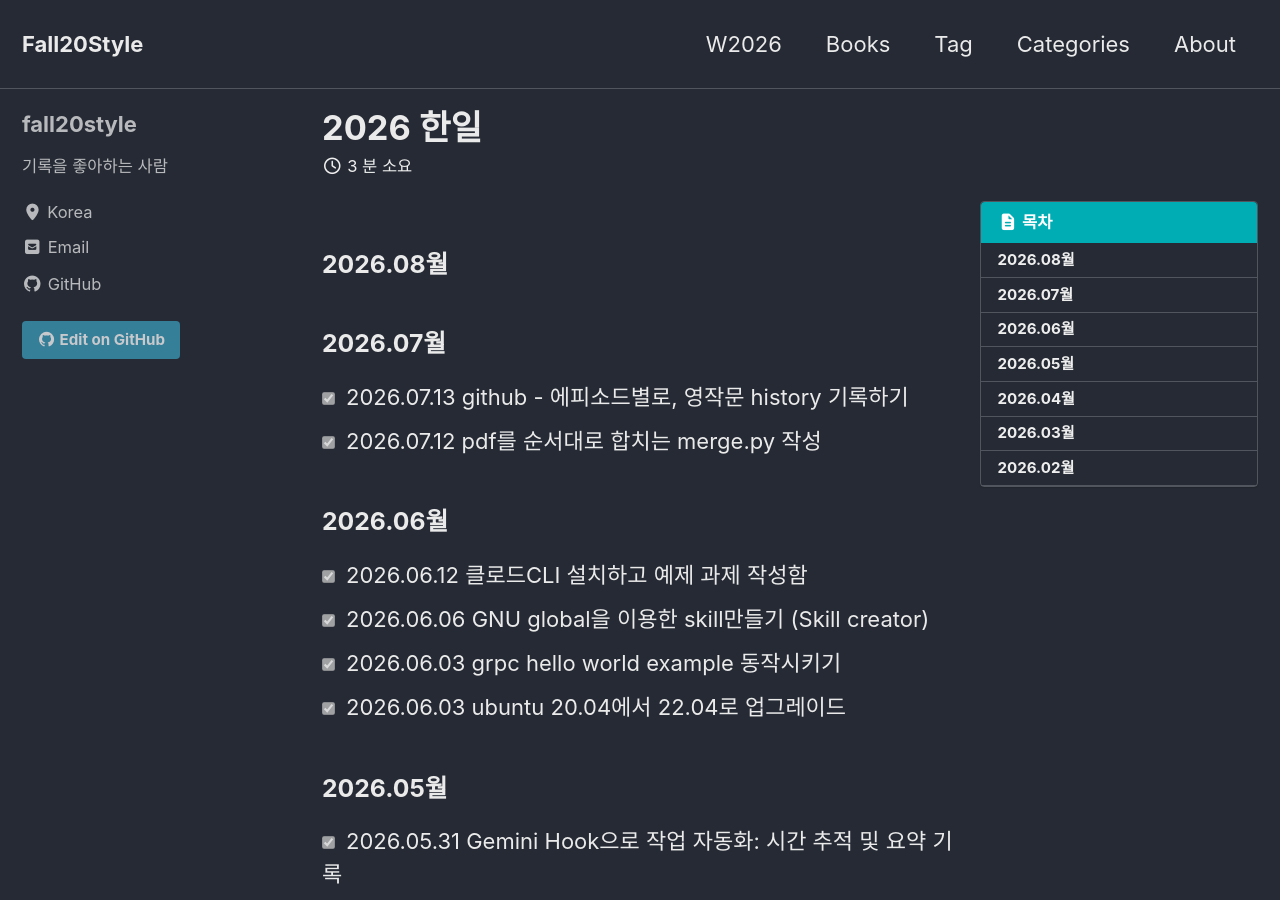
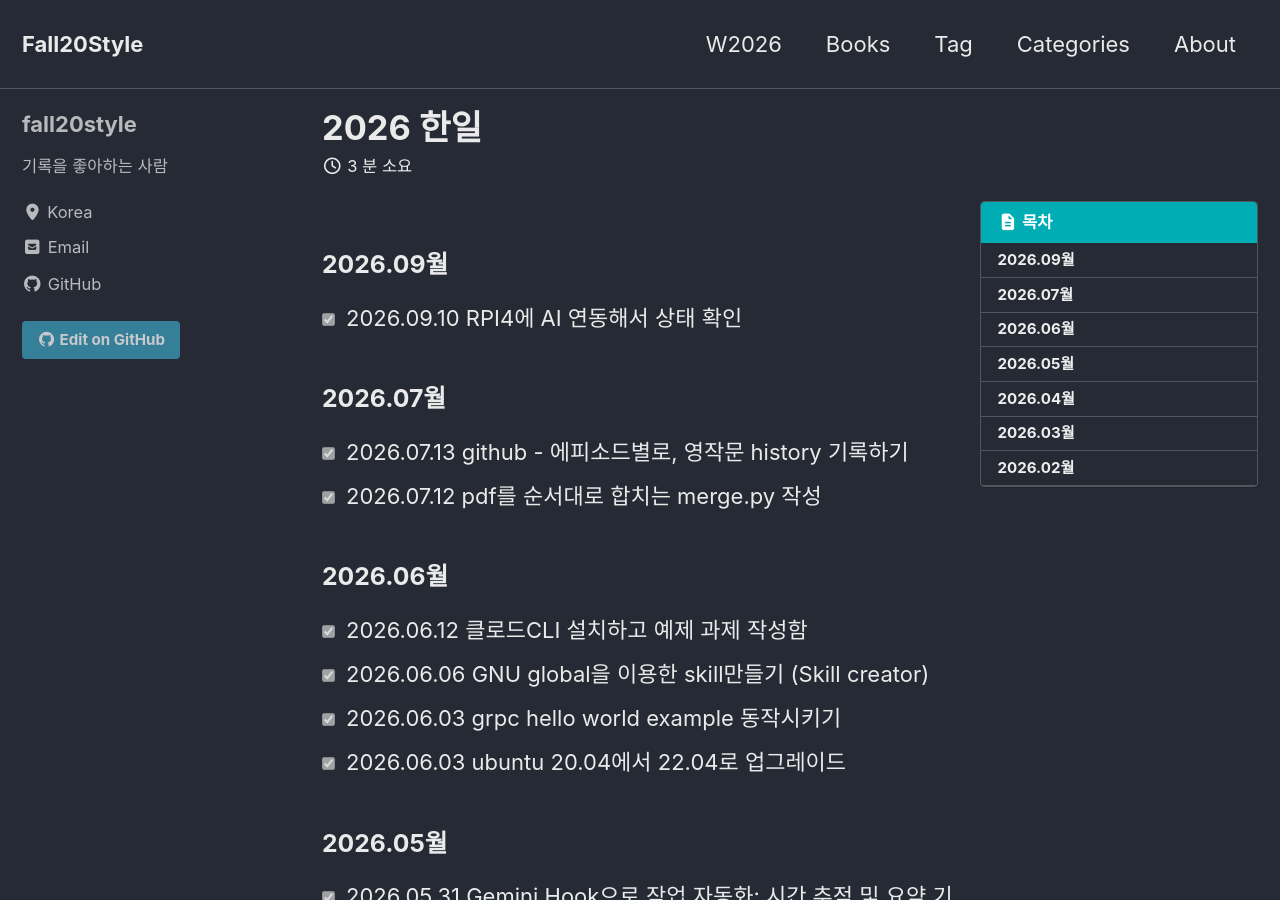
Before and after one commit to fall20style/fall20style.github.io, a Jekyll site: the page built from W2026.md, in a window 1280 px wide and 900 px high. Built offline with Jekyll 4.4.1, drawn with Linux system fonts in a browser that asks for light colours; cached includes are drawn as plain includes.

Commit message:
Update W2026.md

```diff
--- a/W2026.md
+++ b/W2026.md
@@ -11,7 +11,8 @@ toc_label: 목차
 description: desc가 여기에
 ---
 
-### 2026.08월
+### 2026.09월
+- [X] 2026.09.10 RPI4에 AI 연동해서 상태 확인
 
 ### 2026.07월
 - [X] 2026.07.13 github - 에피소드별로, 영작문 history 기록하기
```
